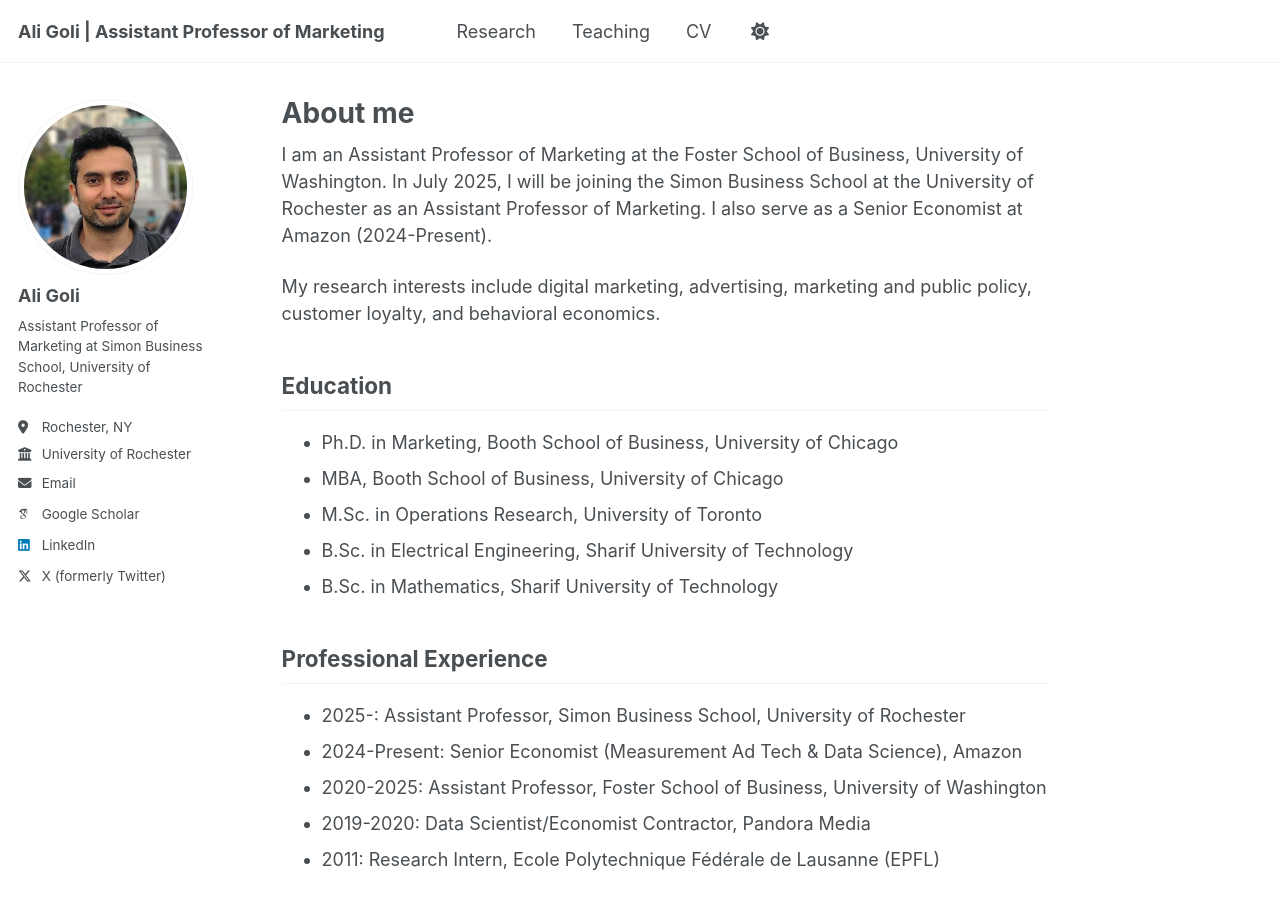
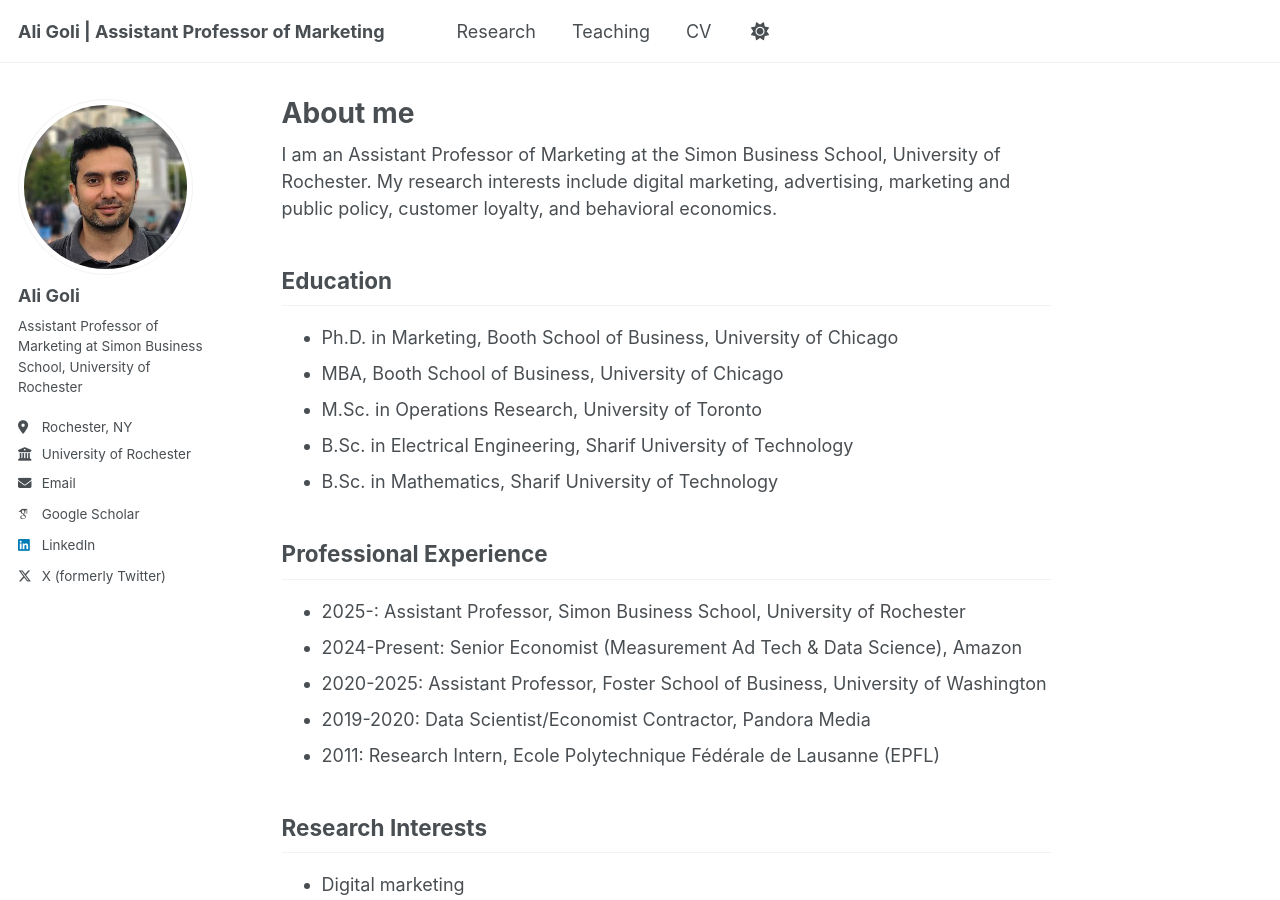
Before and after one commit to golialii/golialii.github.io, a Jekyll site: the page built from _pages/about.md, in a window 1280 px wide and 900 px high. Built offline with Jekyll 4.4.1, drawn with Linux system fonts in a browser that asks for light colours; some web fonts are replaced.

Commit message:
Update about.md

```diff
--- a/_pages/about.md
+++ b/_pages/about.md
@@ -8,9 +8,7 @@ redirect_from:
   - /about.html
 ---
 
-I am an Assistant Professor of Marketing at the Foster School of Business, University of Washington. In July 2025, I will be joining the Simon Business School at the University of Rochester as an Assistant Professor of Marketing. I also serve as a Senior Economist at Amazon (2024-Present).
-
-My research interests include digital marketing, advertising, marketing and public policy, customer loyalty, and behavioral economics.
+I am an Assistant Professor of Marketing at the Simon Business School, University of Rochester. My research interests include digital marketing, advertising, marketing and public policy, customer loyalty, and behavioral economics.
 
 ## Education
 * Ph.D. in Marketing, Booth School of Business, University of Chicago
```
